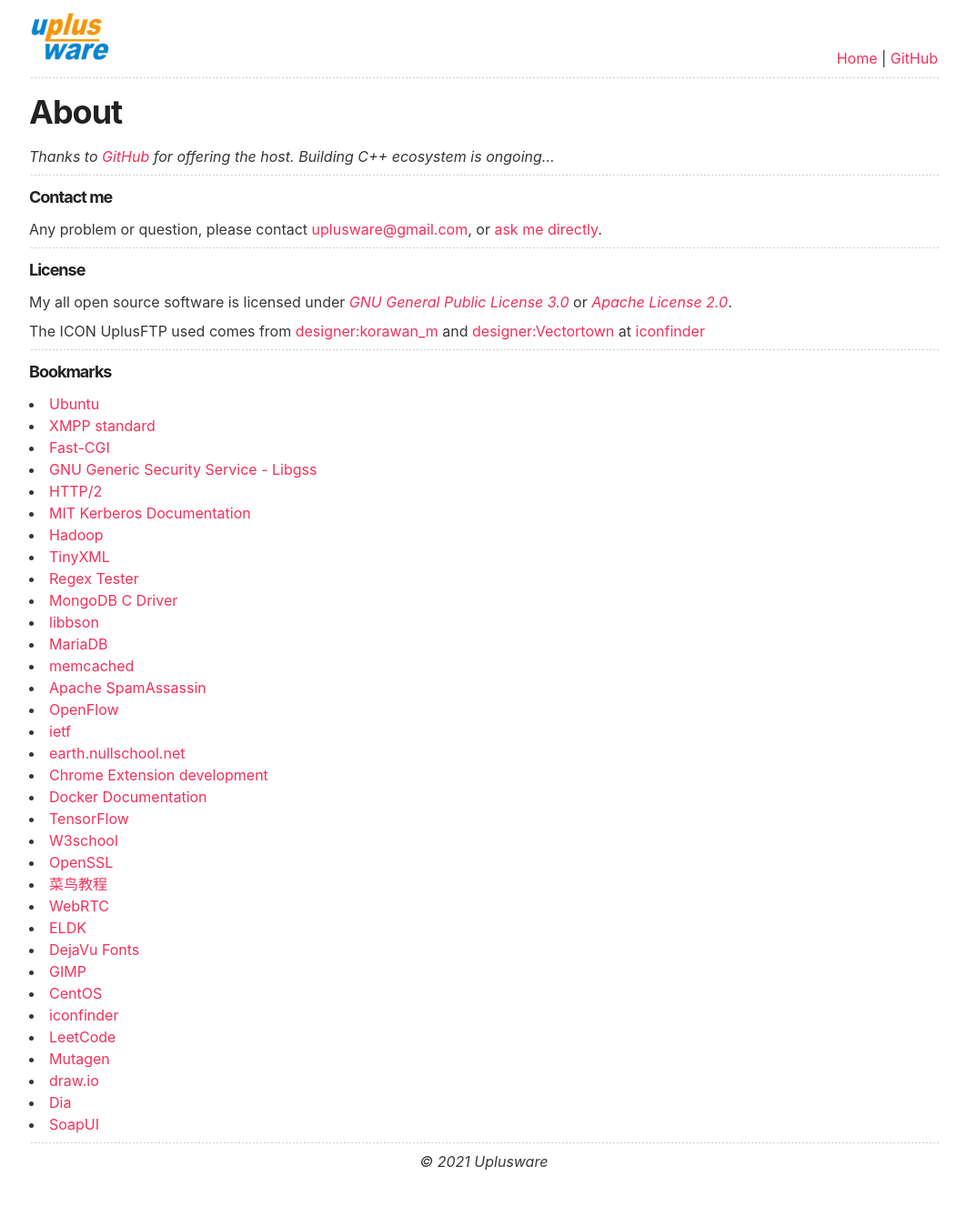
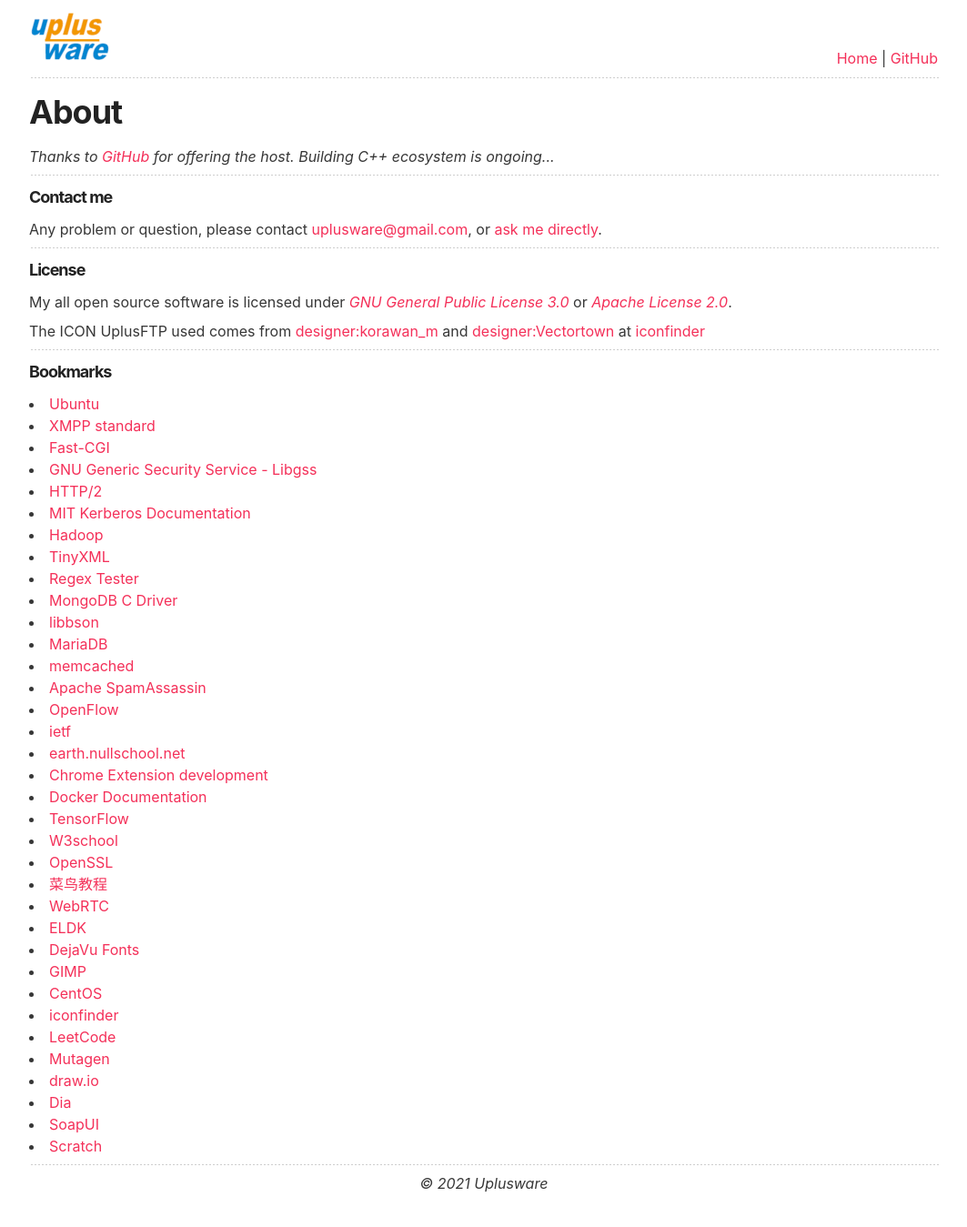
Before and after one commit to uplusware/uplusware.github.io, a Jekyll site: the page about.html, which Jekyll copies as it is, in a window 1280 px wide. Shown: the whole page at 91% size, without its empty margins (108-1171 px from the left). Built offline with Jekyll 4.4.1, drawn with Linux system fonts in a browser that asks for light colours; before the commit the page ends 1325 px from its top, so only the background shows below that.

Commit message:
Update about.html

```diff
--- a/about.html
+++ b/about.html
@@ -67,6 +67,7 @@
 		<li><a href="https://app.diagrams.net/" target="_blank">draw.io</a></li>
 		<li><a href="http://dia-installer.de/" target="_blank">Dia</a></li>
 		<li><a href="https://www.soapui.org/" target="_blank">SoapUI</a></li>
+		<li><a href="https://scratch.mit.edu/" target="_blank">Scratch</a></li>
 		<hr>
 		<p align="center"><i>© 2021 Uplusware</i></p>
 	</section>
```
